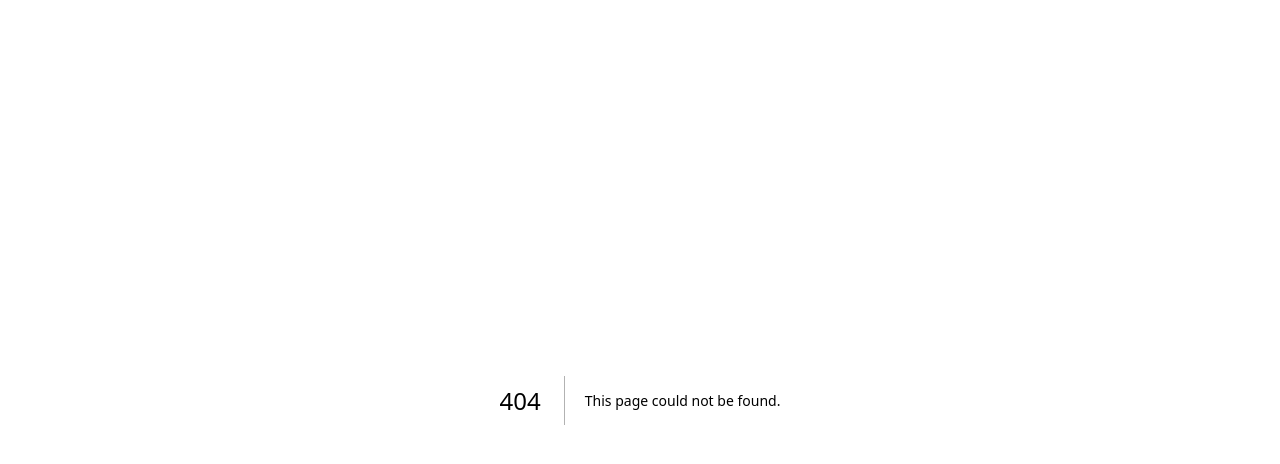
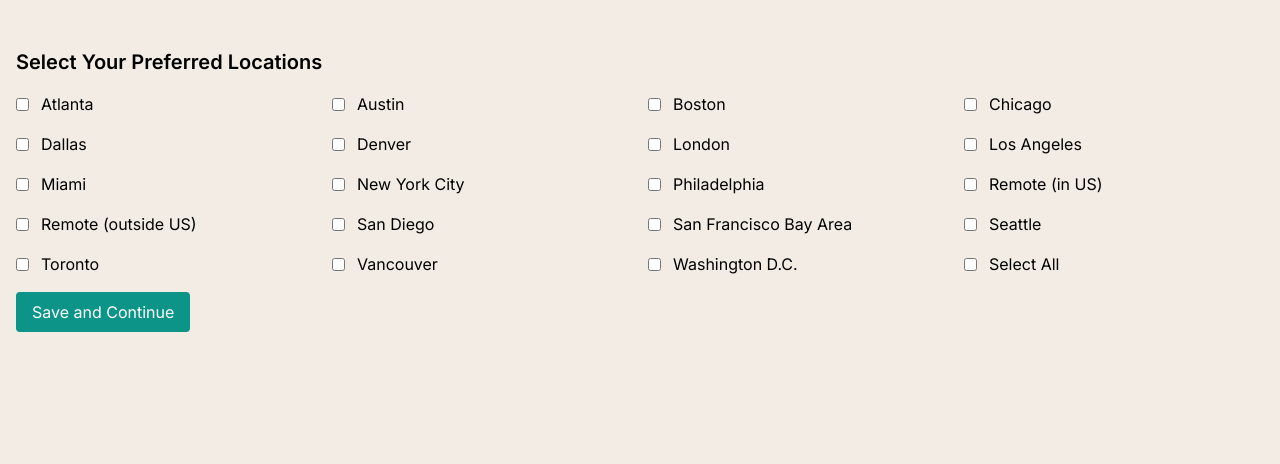
Before and after one commit to Tiemoue/intern-hub, a Next.js app: page /location in a window 1280 px wide. Before the commit this address had no page. Shown: the top 464 px of the page. Built offline with nearby package versions, Linux system fonts and the light colour scheme.

Commit message:
[add] jobs location preference

```diff
--- /dev/null
+++ b/app/location/page.tsx
@@ -0,0 +1,63 @@
+'use client';
+import React, { useState } from 'react';
+
+const page = () => {
+    const locations = [
+        "Atlanta", "Austin", "Boston", "Chicago", "Dallas", "Denver",
+        "London", "Los Angeles", "Miami", "New York City", "Philadelphia",
+        "Remote (in US)", "Remote (outside US)", "San Diego",
+        "San Francisco Bay Area", "Seattle", "Toronto", "Vancouver",
+        "Washington D.C."
+    ];
+
+    const [selectedLocations , setSelectedLocations] = useState<String[]>([]);
+
+    const handleLocationChange = (location: string) => {
+        if (selectedLocations.includes(location)) {
+            setSelectedLocations(selectedLocations.filter(l => l !== location));
+        } else {
+            setSelectedLocations([...selectedLocations, location]);
+        }
+    };
+
+    const handleSelectAll = (e: { target: { checked: any; }; }) => {
+        if (e.target.checked) {
+            setSelectedLocations(locations);
+        } else {
+            setSelectedLocations([]);
+        }
+    };
+
+    const isAllSelected = locations.length === selectedLocations.length;
+
+    return (
+        <div className="container mx-auto my-8 p-4">
+            <h1 className="text-xl font-semibold mb-4">Select Your Preferred Locations</h1>
+            <div className="grid grid-cols-1 sm:grid-cols-2 md:grid-cols-3 lg:grid-cols-4 gap-4">
+                {locations.map((location, index) => (
+                    <label key={index} className="flex items-center space-x-3">
+                        <input
+                            type="checkbox"
+                            className=''
+                            checked={selectedLocations.includes(location)}
+                            onChange={() => handleLocationChange(location)}
+                        />
+                        <span>{location}</span>
+                    </label>
+                ))}
+                <label className="flex items-center space-x-3">
+                    <input
+                        type="checkbox"
+                        checked={isAllSelected}
+                        onChange={handleSelectAll}
+                    />
+                    <span>Select All</span>
+                </label>
+            </div>
+            <button className="mt-4 px-4 py-2 bg-teal-600 text-white rounded hover:bg-teal-700" onClick={() => console.log(selectedLocations)}> Save and Continue</button>
+        </div>
+
+    );
+};
+
+export default page;
--- a/app/login/page.tsx
+++ b/app/login/page.tsx
@@ -54,7 +54,7 @@ const page = () => {
 
                                 <div className="flex w-full justify-between items-center">
                                     <a href="#" className="text-blue-600 text-sm hover:underline">Forgot your password?</a>
-                                    <button className="btn  bg-teal-600 hover:bg-teal-700 btn-md border border-gray-500  text-gray-50">Sign In</button>
+                                    <button className="btn  bg-teal-600 hover:bg-teal-700 btn-md text-gray-50">Sign In</button>
                                 </div>
 
                                 <div className="text-sm">
--- a/app/signup/page.tsx
+++ b/app/signup/page.tsx
@@ -97,7 +97,7 @@ const page = () => {
                                     </p>
                                 </div>
 
-                                <button className="btn btn-md  bg-teal-600 hover:bg-teal-700 w-full mt-4  text-gray-50">Register</button>
+                                <Link href='/location' className="btn btn-md  bg-teal-600 hover:bg-teal-700 w-full mt-4  text-gray-50">Register</Link>
 
                                 <div className="text-sm m-2">
                                     Already have an account?
```
